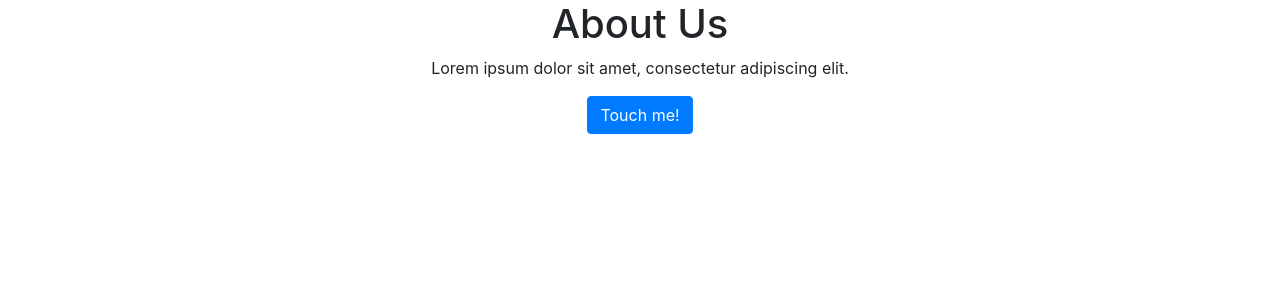
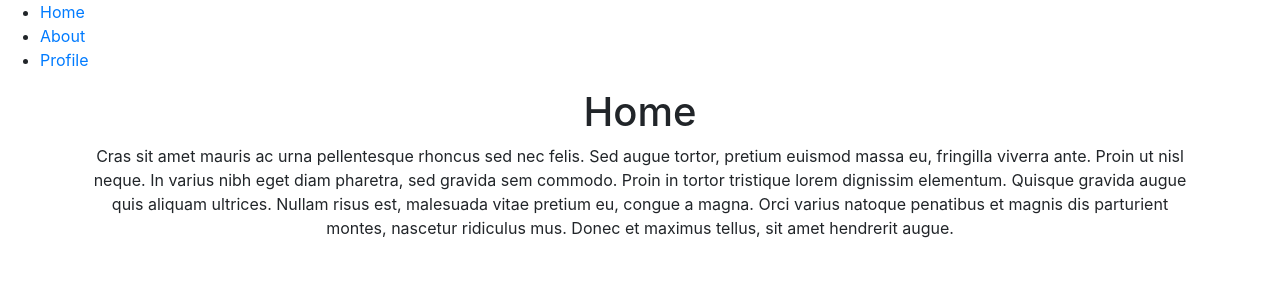
Before and after one commit to Jody-septiawan/reactjs-advance-result, a React (Create React App) app: page / in a window 1280 px wide. Shown: the top 300 px of the page. Built offline with nearby package versions, Linux system fonts and the light colour scheme.

Commit message:
basic routing

```diff
--- a/package.json
+++ b/package.json
@@ -10,6 +10,7 @@
     "react": "^17.0.2",
     "react-bootstrap": "^1.6.1",
     "react-dom": "^17.0.2",
+    "react-router-dom": "^5.2.0",
     "react-scripts": "4.0.3",
     "web-vitals": "^1.1.2"
   },
--- a/src/App.js
+++ b/src/App.js
@@ -1,12 +1,37 @@
 import "bootstrap/dist/css/bootstrap.min.css";
-import ReactBootstrapExample from "./components/ReactBootstrapExample";
+import { BrowserRouter as Router, Route, Switch, Link } from "react-router-dom";
+
+import Home from "./pages/Home";
+import About from "./pages/About";
+import Profile from "./pages/Profile";
+import SignIn from "./pages/SignIn";
 
 function App() {
   // code inside div
   return (
-    <div>
-      <ReactBootstrapExample />
-    </div>
+    <Router>
+      <div>
+        <nav>
+          <ul>
+            <li>
+              <Link to="/">Home</Link>
+            </li>
+            <li>
+              <Link to="/about">About</Link>
+            </li>
+            <li>
+              <Link to="/profile">Profile</Link>
+            </li>
+          </ul>
+        </nav>
+      </div>
+      <Switch>
+        <Route exact path="/" component={Home} />
+        <Route exact path="/about" component={About} />
+        <Route exact path="/profile" component={Profile} />
+        <Route exact path="/signup" component={SignIn} />
+      </Switch>
+    </Router>
   );
 }
 
--- /dev/null
+++ b/src/pages/About.js
@@ -0,0 +1,13 @@
+import { Container, Button } from "react-bootstrap";
+
+function About() {
+  return (
+    <Container className="text-center">
+      <p className="h1">About Us</p>
+      <p>Lorem ipsum dolor sit amet, consectetur adipiscing elit.</p>
+      <Button>Touch me!</Button>
+    </Container>
+  );
+}
+
+export default About;
--- /dev/null
+++ b/src/pages/Home.js
@@ -0,0 +1,21 @@
+import { Container } from "react-bootstrap";
+
+function Home() {
+  return (
+    <Container className="text-center">
+      <p className="h1">Home</p>
+      <p>
+        Cras sit amet mauris ac urna pellentesque rhoncus sed nec felis. Sed
+        augue tortor, pretium euismod massa eu, fringilla viverra ante. Proin ut
+        nisl neque. In varius nibh eget diam pharetra, sed gravida sem commodo.
+        Proin in tortor tristique lorem dignissim elementum. Quisque gravida
+        augue quis aliquam ultrices. Nullam risus est, malesuada vitae pretium
+        eu, congue a magna. Orci varius natoque penatibus et magnis dis
+        parturient montes, nascetur ridiculus mus. Donec et maximus tellus, sit
+        amet hendrerit augue.
+      </p>
+    </Container>
+  );
+}
+
+export default Home;
--- /dev/null
+++ b/src/pages/Profile.js
@@ -0,0 +1,20 @@
+import { Container } from "react-bootstrap";
+
+function Profile() {
+  return (
+    <Container className="text-center">
+      <p className="h1">Profile page</p>
+      <p>
+        Nam pulvinar aliquam pretium. Etiam quis aliquet urna, quis maximus
+        elit. In imperdiet imperdiet nulla, ac rhoncus mauris semper
+        sollicitudin. Sed condimentum gravida accumsan. Proin eros quam,
+        pharetra eu lectus non, suscipit porta augue. Nam eu sapien at nisi
+        iaculis pretium. Proin interdum neque ex, et porttitor turpis dapibus
+        non. Quisque massa lacus, faucibus non aliquet id, interdum mattis
+        tellus.
+      </p>
+    </Container>
+  );
+}
+
+export default Profile;
--- /dev/null
+++ b/src/pages/SignIn.js
@@ -0,0 +1,28 @@
+import { Form, Button } from "react-bootstrap";
+
+const Signin = () => {
+  return (
+    <Form>
+      <Form.Group className="mb-3" controlId="formBasicEmail">
+        <Form.Label>Email address</Form.Label>
+        <Form.Control type="email" placeholder="Enter email" />
+        <Form.Text className="text-muted">
+          We'll never share your email with anyone else.
+        </Form.Text>
+      </Form.Group>
+
+      <Form.Group className="mb-3" controlId="formBasicPassword">
+        <Form.Label>Password</Form.Label>
+        <Form.Control type="password" placeholder="Password" />
+      </Form.Group>
+      <Form.Group className="mb-3" controlId="formBasicCheckbox">
+        <Form.Check type="checkbox" label="Check me out" />
+      </Form.Group>
+      <Button variant="primary" type="submit">
+        Submit
+      </Button>
+    </Form>
+  );
+};
+
+export default Signin;
```
Also changed, not shown: 1 other file (tests, documents, lock files or other folders).
